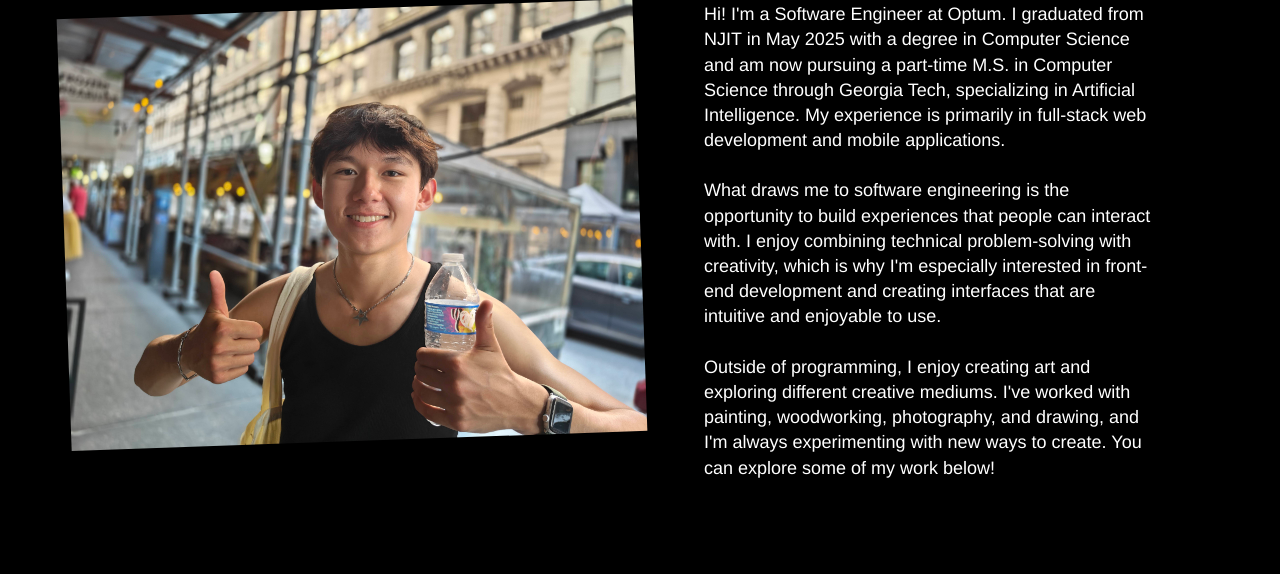
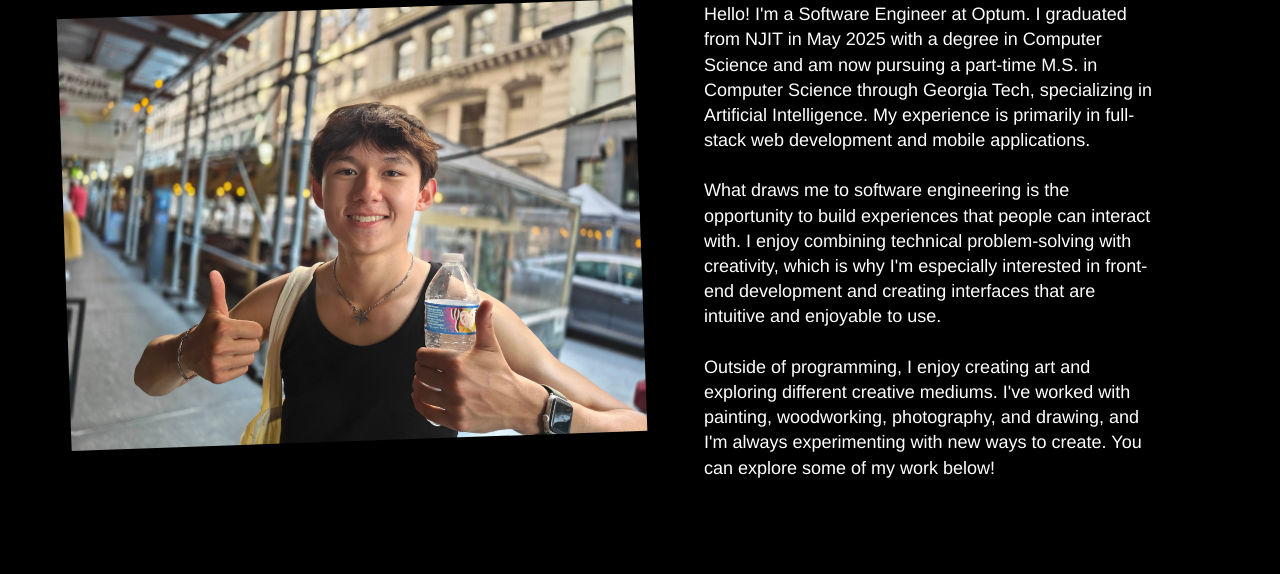
Before and after one commit to benmcca/benmcca.com, an Astro site: page / in a window 1280 px wide. Shown: the part 1149-1723 px from the top of the page. Built offline with nearby package versions, Linux system fonts and the light colour scheme; Astro itself is replaced by a stand-in of ours.

Commit message:
content update

```diff
--- a/src/pages/index.astro
+++ b/src/pages/index.astro
@@ -65,7 +65,7 @@ const optimizedAboutImages = Object.fromEntries(
                 </a>
               ))}
             </div>
-            Hi! I'm a Software Engineer at Optum. I graduated from NJIT in May 2025 with a degree in Computer Science and am now pursuing a part-time M.S. in Computer Science through Georgia Tech, specializing in Artificial Intelligence. My experience is primarily in full-stack web development and mobile applications.
+            Hello! I'm a Software Engineer at Optum. I graduated from NJIT in May 2025 with a degree in Computer Science and am now pursuing a part-time M.S. in Computer Science through Georgia Tech, specializing in Artificial Intelligence. My experience is primarily in full-stack web development and mobile applications.
             <br /><br />
             What draws me to software engineering is the opportunity to build experiences that people can interact with. I enjoy combining technical problem-solving with creativity, which is why I'm especially interested in front-end development and creating interfaces that are intuitive and enjoyable to use.
             <br /><br />
```
